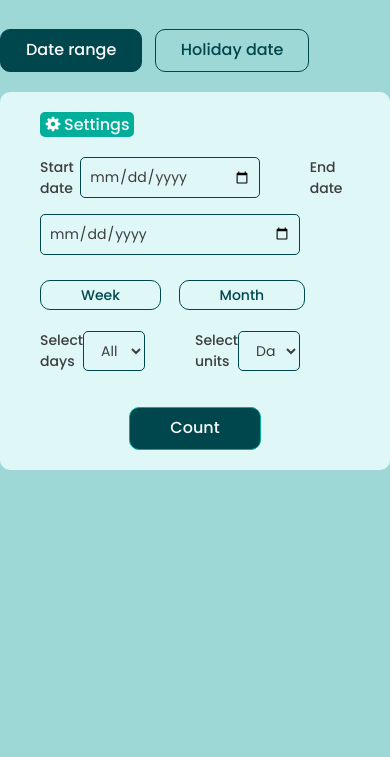
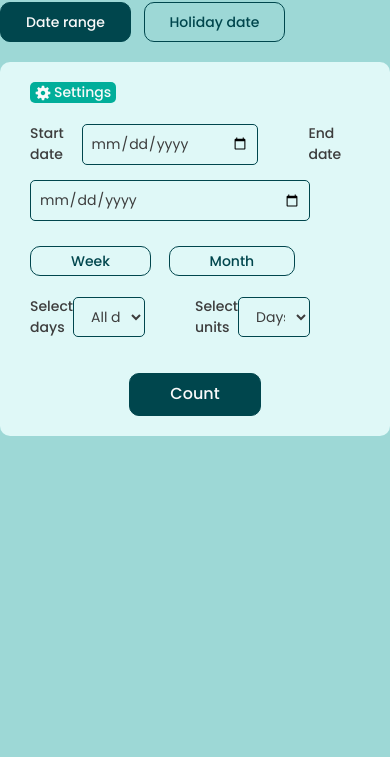
Before and after one commit to OksanaHoloborodko/Holly, a plain HTML site: page index.html in a window 390 px wide. Shown: the part 87-844 px from the top of the page. Drawn offline with Linux system fonts and the light colour scheme.

Commit message:
feat: add styles for tablet

```diff
--- a/css/styles.css
+++ b/css/styles.css
@@ -212,7 +212,7 @@ main {
     line-height: 130%;
     color: var(--font-second-color);
     background-color: var(--accent-primary-color);
-    border: 0.15rem solid var(--accent-second-color);
+    border: 0.15rem solid var(--accent-primary-color);
     border-radius: 1rem;
     padding: 1rem 4rem;
     cursor: pointer;
@@ -235,3 +235,42 @@ main {
     font-size: 2.5rem;
     font-weight: 700;
 }
+
+@media screen and (max-width: 1300px) {
+    header {
+        max-width: 900px;
+        padding: 1rem 0;
+    }
+
+    h1 {
+        font-size: 3.5rem;
+    }
+
+    main {
+        max-width: 900px;
+    }
+
+    .tab__button {
+        font-size: 1.4rem;
+    }
+
+    .settings, .result_active {
+        padding: 2rem 3rem;
+    }
+
+    .title-form span {
+        font-size: 1.4rem;
+    }
+
+    .input-date label {
+        flex: 1.3;
+    }
+
+    .select-options label {
+        flex: 1.3;
+    }
+
+    .result__text > p {
+        font-size: 2rem;
+    }
+}
```
